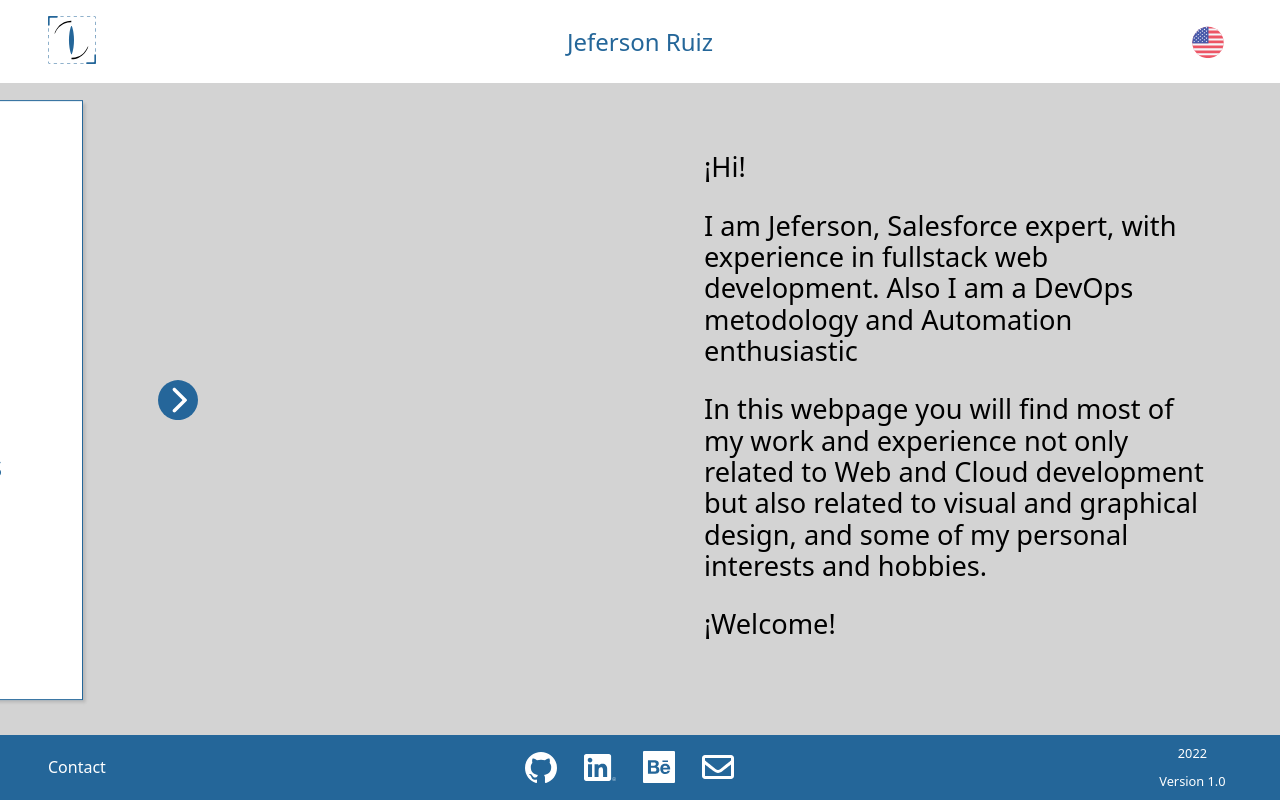
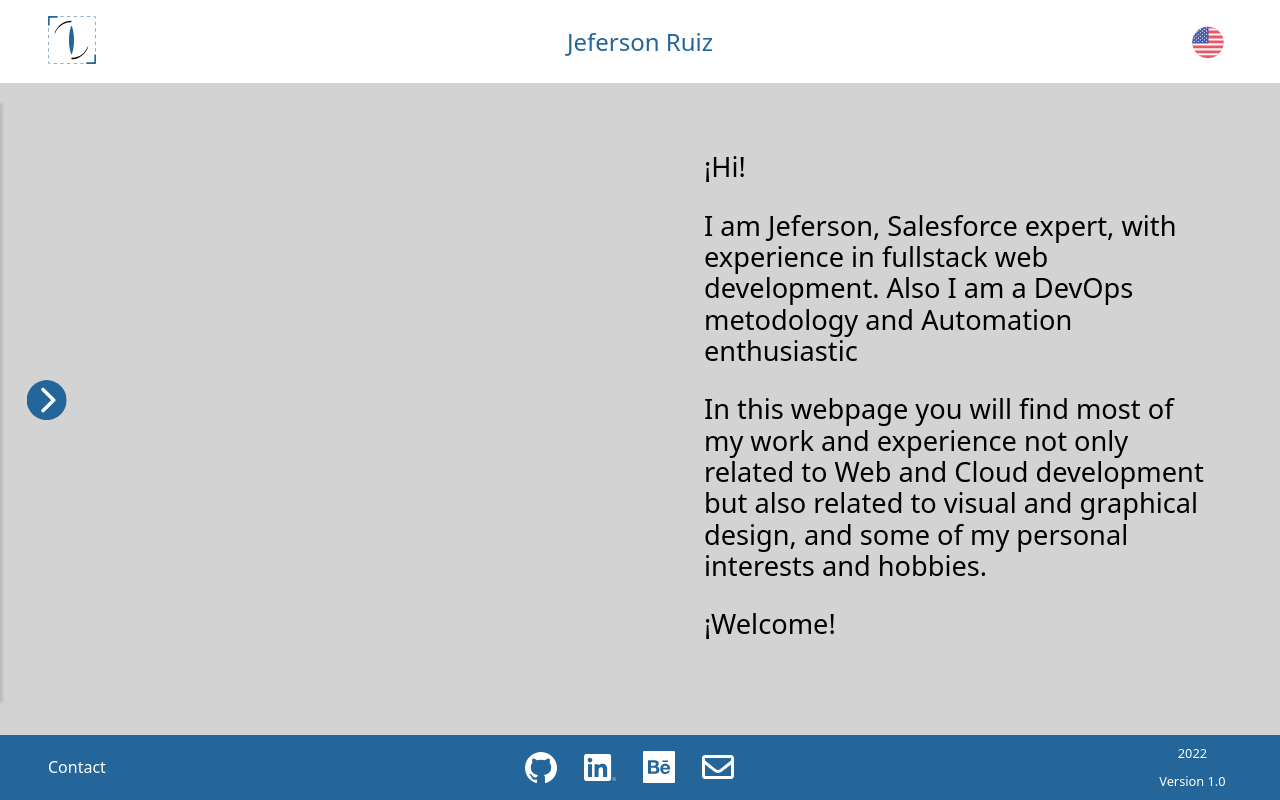
Before and after one commit to ZiurN/vite-react-web-app, a React (Vite) app: page / in a window 1280 px wide. Built offline with nearby package versions, Linux system fonts and the light colour scheme.

Commit message:
modificadas posiciones del menu para evitar que se visualize en otras dimensiones de la pantalla

```diff
--- a/src/styles/navMenu.module.sass
+++ b/src/styles/navMenu.module.sass
@@ -48,10 +48,10 @@
         +transitionAll(0.6s)
 .navMenuHidden
     +transitionAll(0.6s)
-    left: -20%
+    transform: translate(-100%, -50%)
     .toggleButtonContainer
         transform: translate(50%, -50%) rotate(0deg)
-        right: -6rem
+        right: -3rem
         +transitionAll(0.6s)
 @media only screen and (max-width: 1280px)
 
```
